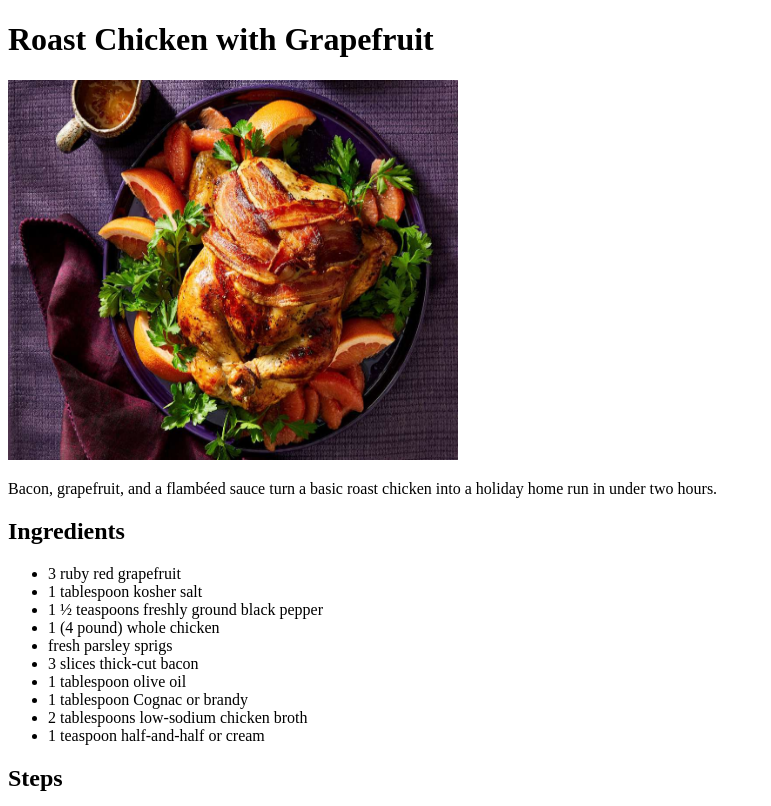
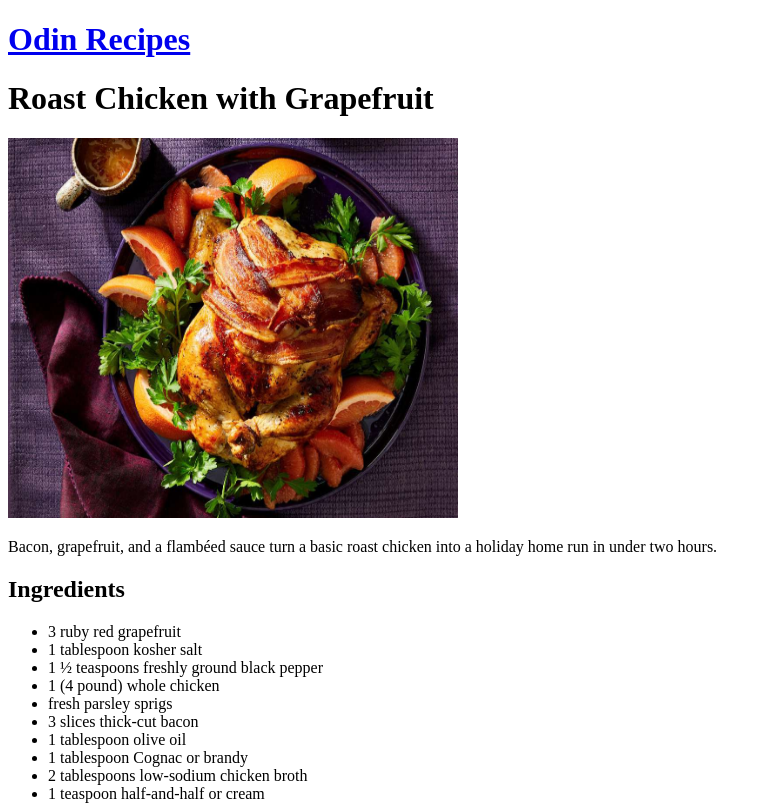
Before and after one commit to shumaim11/odin-recipes, a plain HTML site: page Recipes/Roast Chicken with Grapefruit.html in a window 1280 px wide. Shown: the top 806 px of the page, without its empty margins (0-771 px from the left). Drawn offline with Linux system fonts and the light colour scheme.

Commit message:
Added link of main page in recipes

```diff
--- a/Recipes/Roast Chicken with Grapefruit.html
+++ b/Recipes/Roast Chicken with Grapefruit.html
@@ -5,6 +5,8 @@
     <title>Roast Chicken with Grapefruit</title>
 </head>
 <body>
+
+<a href="../index.html"><h1>Odin Recipes</h1></a>
 <h1>Roast Chicken with Grapefruit</h1>
 <img src="assets/images/Roast-Chicken-with-Grapefruit-4x3-1-f969245d84214699ba208c4fb215a54c.jpg"
      alt="Roast Chicken with Grapefruit" height="380" width="450"/>
```
Also changed, not shown: Recipes/Lemon Butter Herb Pasta.html (+1 -0 lines).
